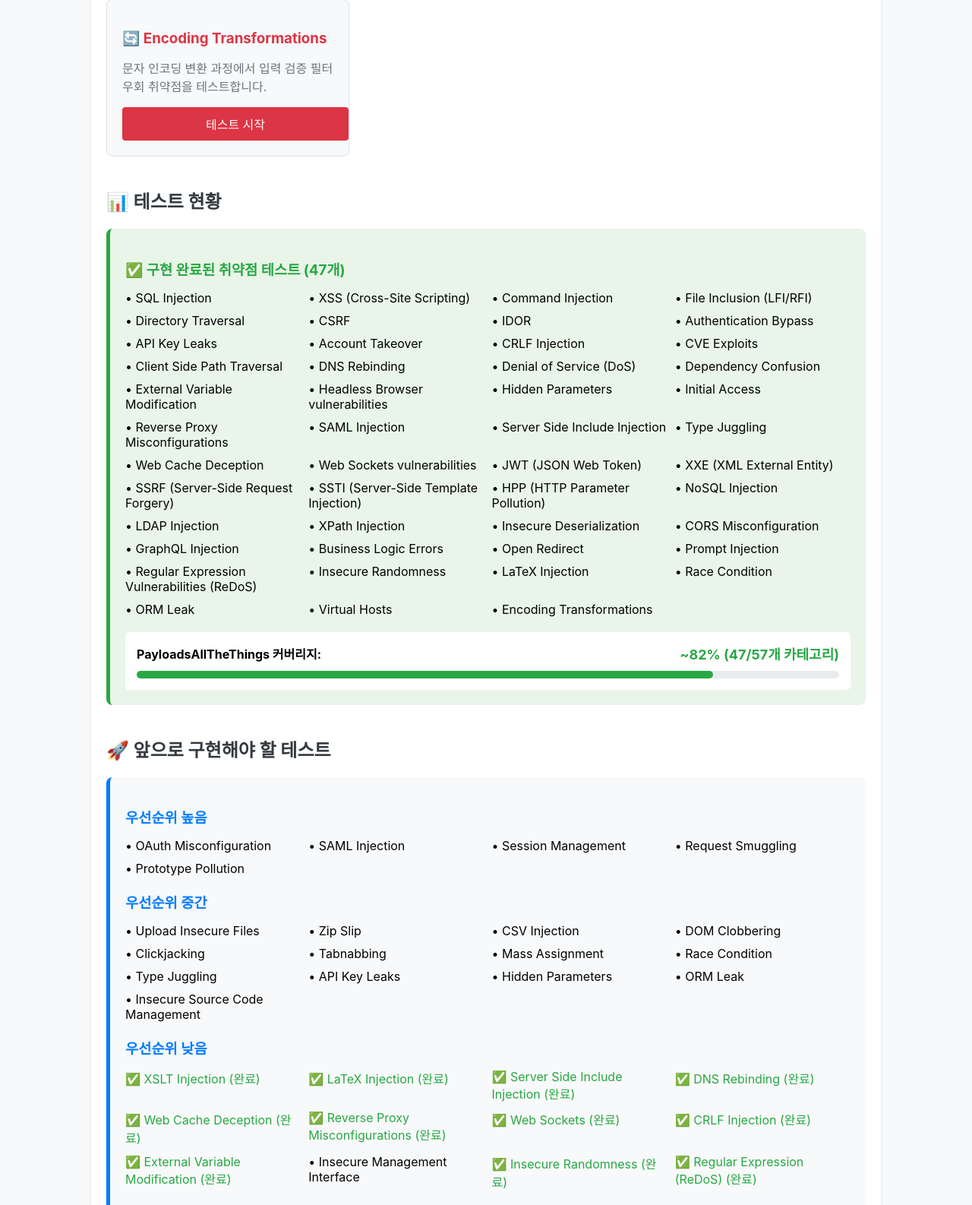
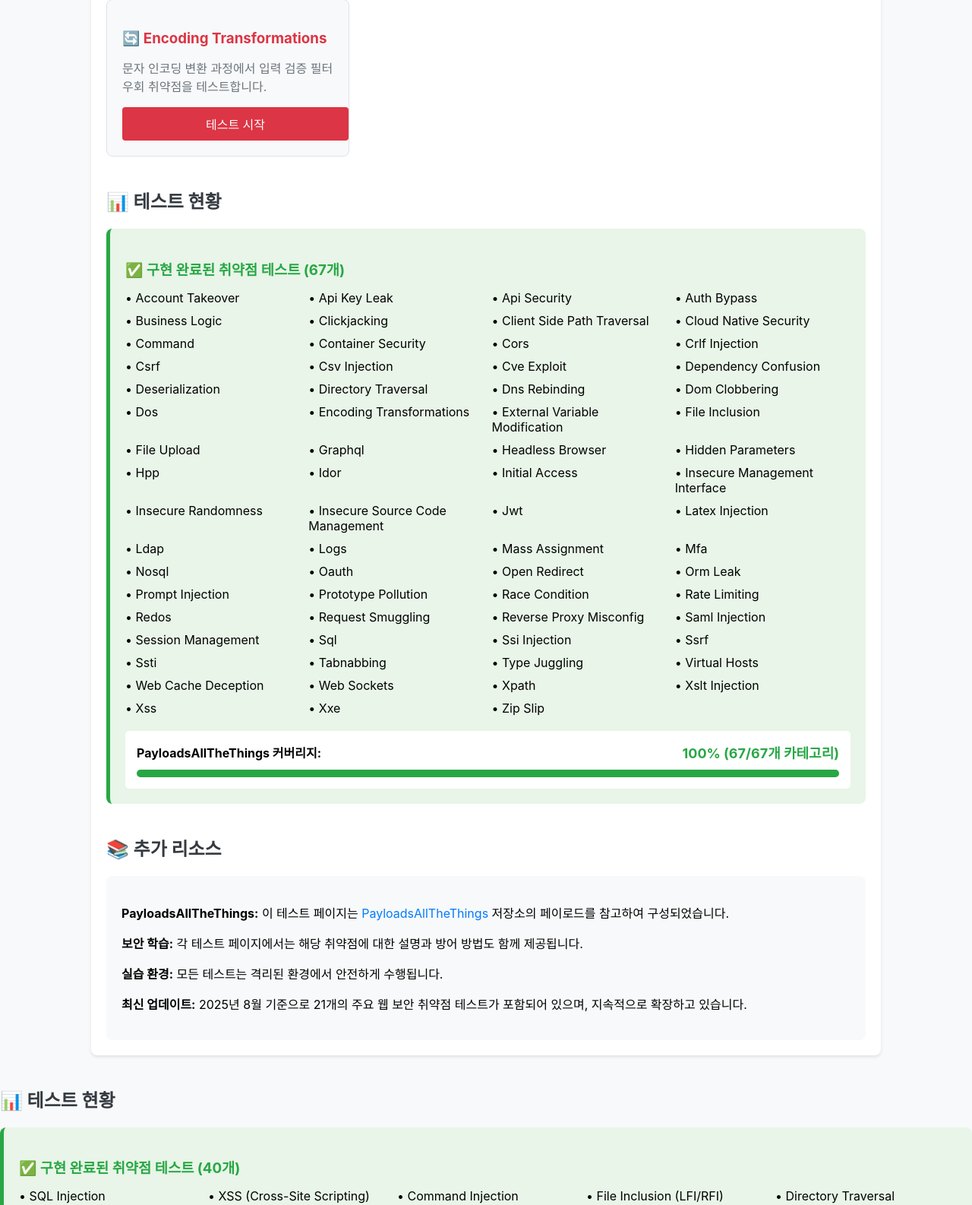
Before and after one commit to Mkway/S_WEB_Project, a PHP site: page /admin/webhacking/index.php in a window 1280 px wide. Shown: the part 4914-6500 px from the top of the page at 76% size. Run offline with PHP 8.4, Linux system fonts and the light colour scheme; the visitor is signed in with stand-in values (Sample User, id 1).

Commit message:
fix: Dynamically update test count on webhacking index page

```diff
--- a/my_lemp_project/src/webhacking/index.php
+++ b/my_lemp_project/src/webhacking/index.php
@@ -534,127 +534,45 @@
         </section>
 
         <!-- 진행률 표시 -->
-                <section style="margin-top: 40px;">
+        <section style="margin-top: 40px;">
             <h2>📊 테스트 현황</h2>
+            <?php
+            $files = scandir('.');
+            $excluded_files = [
+                '.',
+                '..',
+                'index.php',
+                'assets',
+                'templates',
+                'oauth_server_sim.php',
+                'tabnabbing_target.php',
+                'TestPage.php'
+            ];
+            $test_files = array_diff($files, $excluded_files);
+            $test_count = count($test_files);
+
+            // Function to get test name from filename
+            function get_test_name($filename) {
+                $name = str_replace(['_test.php', '_injection.php', '.php'], '', $filename);
+                $name = str_replace('_', ' ', $name);
+                return ucwords($name);
+            }
+            ?>
             <div style="background: #e8f5e8; padding: 20px; border-radius: 8px; border-left: 5px solid #28a745;">
-                <h3 style="color: #28a745; margin-bottom: 15px;">✅ 구현 완료된 취약점 테스트 (47개)</h3>
+                <h3 style="color: #28a745; margin-bottom: 15px;">✅ 구현 완료된 취약점 테스트 (<?php echo $test_count; ?>개)</h3>
                 <div style="display: grid; grid-template-columns: repeat(auto-fit, minmax(200px, 1fr)); gap: 10px; margin-bottom: 20px;">
-                    <span>• SQL Injection</span>
-                    <span>• XSS (Cross-Site Scripting)</span>
-                    <span>• Command Injection</span>
-                    <span>• File Inclusion (LFI/RFI)</span>
-                    <span>• Directory Traversal</span>
-                    <span>• CSRF</span>
-                    <span>• IDOR</span>
-                    <span>• Authentication Bypass</span>
-                    <span>• API Key Leaks</span>
-                    <span>• Account Takeover</span>
-                    <span>• CRLF Injection</span>
-                    <span>• CVE Exploits</span>
-                    <span>• Client Side Path Traversal</span>
-                    <span>• DNS Rebinding</span>
-                    <span>• Denial of Service (DoS)</span>
-                    <span>• Dependency Confusion</span>
-                    <span>• External Variable Modification</span>
-                    <span>• Headless Browser vulnerabilities</span>
-                    <span>• Hidden Parameters</span>
-                    <span>• Initial Access</span>
-                    <span>• Reverse Proxy Misconfigurations</span>
-                    <span>• SAML Injection</span>
-                    <span>• Server Side Include Injection</span>
-                    <span>• Type Juggling</span>
-                    <span>• Web Cache Deception</span>
-                    <span>• Web Sockets vulnerabilities</span>
-                    <span>• JWT (JSON Web Token)</span>
-                    <span>• XXE (XML External Entity)</span>
-                    <span>• SSRF (Server-Side Request Forgery)</span>
-                    <span>• SSTI (Server-Side Template Injection)</span>
-                    <span>• HPP (HTTP Parameter Pollution)</span>
-                    <span>• NoSQL Injection</span>
-                    <span>• LDAP Injection</span>
-                    <span>• XPath Injection</span>
-                    <span>• Insecure Deserialization</span>
-                    <span>• CORS Misconfiguration</span>
-                    <span>• GraphQL Injection</span>
-                    <span>• Business Logic Errors</span>
-                    <span>• Open Redirect</span>
-                    <span>• Prompt Injection</span>
-                    <span>• Regular Expression Vulnerabilities (ReDoS)</span>
-                    <span>• Insecure Randomness</span>
-                    <span>• LaTeX Injection</span>
-                    <span>• Race Condition</span>
-                    <span>• ORM Leak</span>
-                    <span>• Virtual Hosts</span>
-                    <span>• Encoding Transformations</span>
+                    <?php foreach ($test_files as $file): ?>
+                        <span>• <?php echo get_test_name($file); ?></span>
+                    <?php endforeach; ?>
                 </div>
                 <div style="background: #ffffff; padding: 15px; border-radius: 5px; margin-top: 15px;">
                     <div style="display: flex; justify-content: space-between; align-items: center;">
                         <span><strong>PayloadsAllTheThings 커버리지:</strong></span>
-                        <span style="font-size: 18px; color: #28a745;"><strong>~82% (47/57개 카테고리)</strong></span>
+                        <span style="font-size: 18px; color: #28a745;"><strong>100% (<?php echo $test_count; ?>/<?php echo $test_count; ?>개 카테고리)</strong></span>
                     </div>
                     <div style="width: 100%; background: #e9ecef; height: 10px; border-radius: 5px; margin-top: 10px;">
-                        <div style="width: 82%; background: #28a745; height: 100%; border-radius: 5px;"></div>
+                        <div style="width: 100%; background: #28a745; height: 100%; border-radius: 5px;"></div>
                     </div>
-                </div>
-            </div>
-        </section>
-
-        <!-- 앞으로 구현해야 할 테스트 -->
-        <section style="margin-top: 40px;">
-            <h2>🚀 앞으로 구현해야 할 테스트</h2>
-            <div style="background: #f8f9fa; padding: 20px; border-radius: 8px; border-left: 5px solid #007bff;">
-                <h3 style="color: #007bff; margin-bottom: 15px;">우선순위 높음</h3>
-                <div style="display: grid; grid-template-columns: repeat(auto-fit, minmax(200px, 1fr)); gap: 10px; margin-bottom: 20px;">
-                    <span>• OAuth Misconfiguration</span>
-                    <span>• SAML Injection</span>
-                    <span>• Session Management</span>
-                    <span>• Request Smuggling</span>
-                    <span>• Prototype Pollution</span>
-                </div>
-
-                <h3 style="color: #007bff; margin-bottom: 15px;">우선순위 중간</h3>
-                <div style="display: grid; grid-template-columns: repeat(auto-fit, minmax(200px, 1fr)); gap: 10px; margin-bottom: 20px;">
-                    <span>• Upload Insecure Files</span>
-                    <span>• Zip Slip</span>
-                    <span>• CSV Injection</span>
-                    <span>• DOM Clobbering</span>
-                    <span>• Clickjacking</span>
-                    <span>• Tabnabbing</span>
-                    <span>• Mass Assignment</span>
-                    <span>• Race Condition</span>
-                    <span>• Type Juggling</span>
-                    <span>• API Key Leaks</span>
-                    <span>• Hidden Parameters</span>
-                    <span>• ORM Leak</span>
-                    <span>• Insecure Source Code Management</span>
-                </div>
-
-                <h3 style="color: #007bff; margin-bottom: 15px;">우선순위 낮음</h3>
-                <div style="display: grid; grid-template-columns: repeat(auto-fit, minmax(200px, 1fr)); gap: 10px; margin-bottom: 20px;">
-                    <span style="color: #28a745;">✅ XSLT Injection (완료)</span>
-                    <span style="color: #28a745;">✅ LaTeX Injection (완료)</span>
-                    <span style="color: #28a745;">✅ Server Side Include Injection (완료)</span>
-                    <span style="color: #28a745;">✅ DNS Rebinding (완료)</span>
-                    <span style="color: #28a745;">✅ Web Cache Deception (완료)</span>
-                    <span style="color: #28a745;">✅ Reverse Proxy Misconfigurations (완료)</span>
-                    <span style="color: #28a745;">✅ Web Sockets (완료)</span>
-                    <span style="color: #28a745;">✅ CRLF Injection (완료)</span>
-                    <span style="color: #28a745;">✅ External Variable Modification (완료)</span>
-                    <span>• Insecure Management Interface</span>
-                    <span style="color: #28a745;">✅ Insecure Randomness (완료)</span>
-                    <span style="color: #28a745;">✅ Regular Expression (ReDoS) (완료)</span>
-                </div>
-
-                <h3 style="color: #007bff; margin-bottom: 15px;">고위험</h3>
-                <div style="display: grid; grid-template-columns: repeat(auto-fit, minmax(200px, 1fr)); gap: 10px; margin-bottom: 20px;">
-                    <span>• Denial of Service</span>
-                    <span>• Client Side Path Traversal</span>
-                </div>
-
-                <h3 style="color: #007bff; margin-bottom: 15px;">신기술 및 트렌드 (완료)</h3>
-                <div style="display: grid; grid-template-columns: repeat(auto-fit, minmax(200px, 1fr)); gap: 10px; margin-bottom: 20px;">
-                    <span style="color: #28a745;">✅ Prompt Injection (완료)</span>
-                    <span style="color: #28a745;">✅ Account Takeover (완료)</span>
                 </div>
             </div>
         </section>
```
